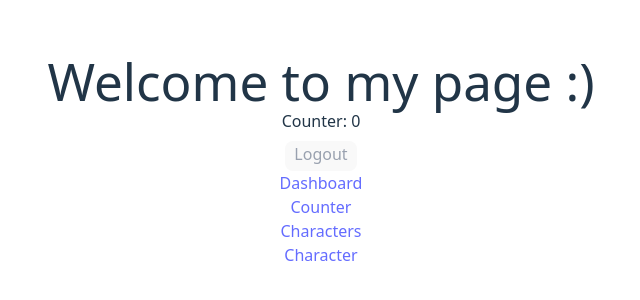
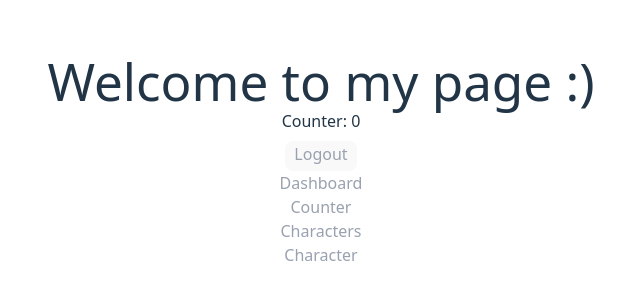
Before and after one commit to learnbh/ricky_morty_react, a React (Vite) app: page / in a window 1280 px wide. Shown: the part 236-536 px from the top of the page, without its empty margins (319-959 px from the left). Built offline with nearby package versions, Linux system fonts and the light colour scheme.

Commit message:
changed color for a and button tag

```diff
--- a/src/index.css
+++ b/src/index.css
@@ -17,7 +17,6 @@
 
 a {
   font-weight: 500;
-  color: #646cff;
   text-decoration: inherit;
 }
 a:hover {
```
